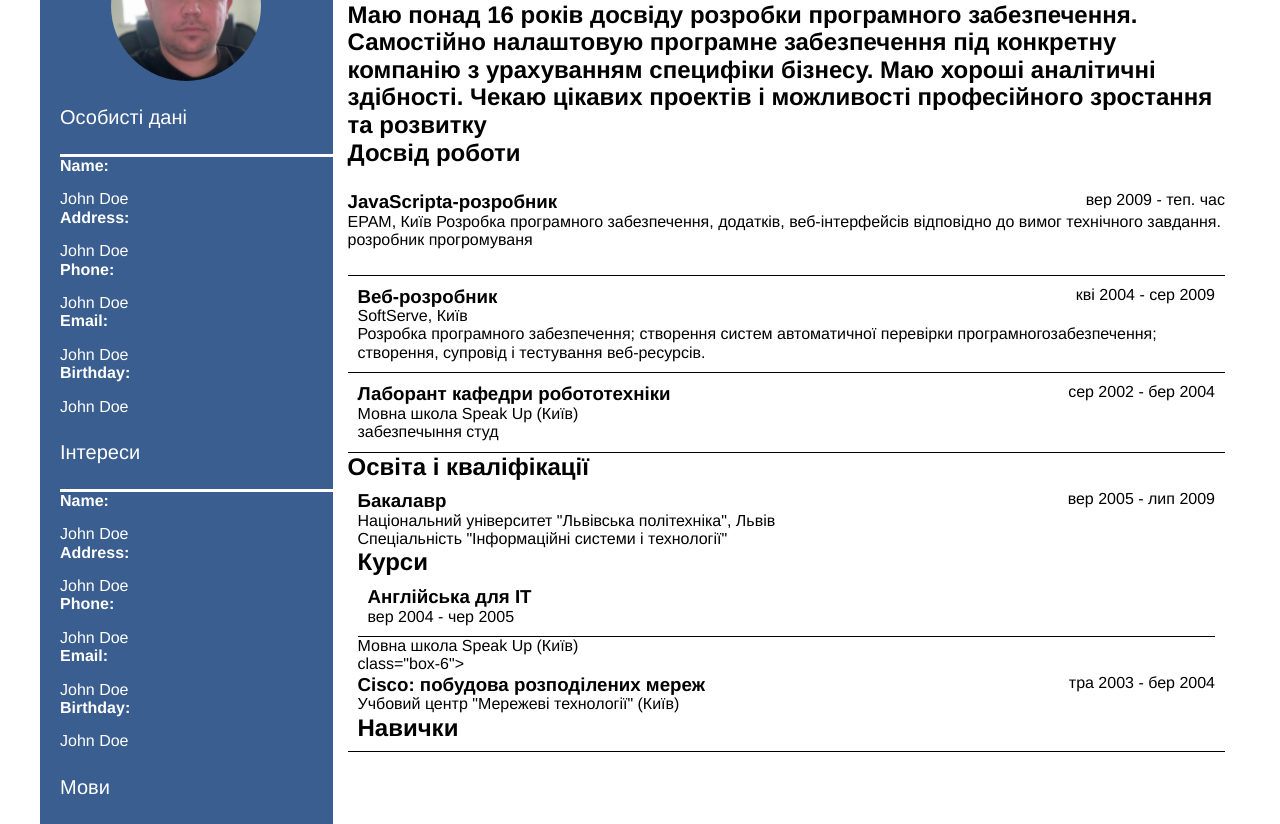
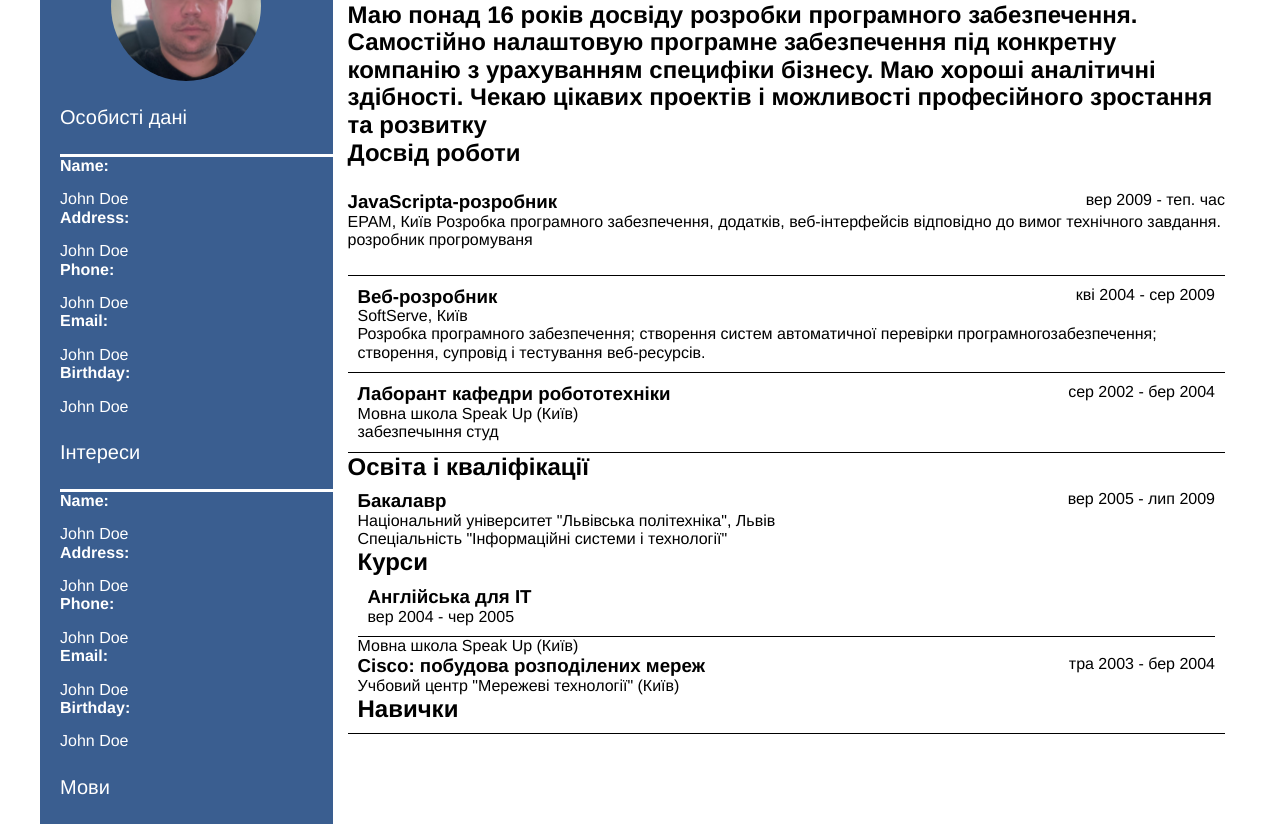
Before and after one commit to Fedir4909/Fedir4909.github.io, a plain HTML site: page index.html in a window 1280 px wide. Shown: the part 94-918 px from the top of the page. Drawn offline with nearby package versions, Linux system fonts and the light colour scheme.

Commit message:
Update index.html

```diff
--- a/index.html
+++ b/index.html
@@ -203,7 +203,7 @@ https://cdn.jsdelivr.net/npm/normalize.css@8.0.1/normalize.min.css
               Мовна школа Speak Up (Київ)
             </p>
 
-            <div>class="box-6">
+            <divclass="box-6">
                <div class="info-box">
                    <h3>
                     Cisco: побудова розподілених мереж
```
